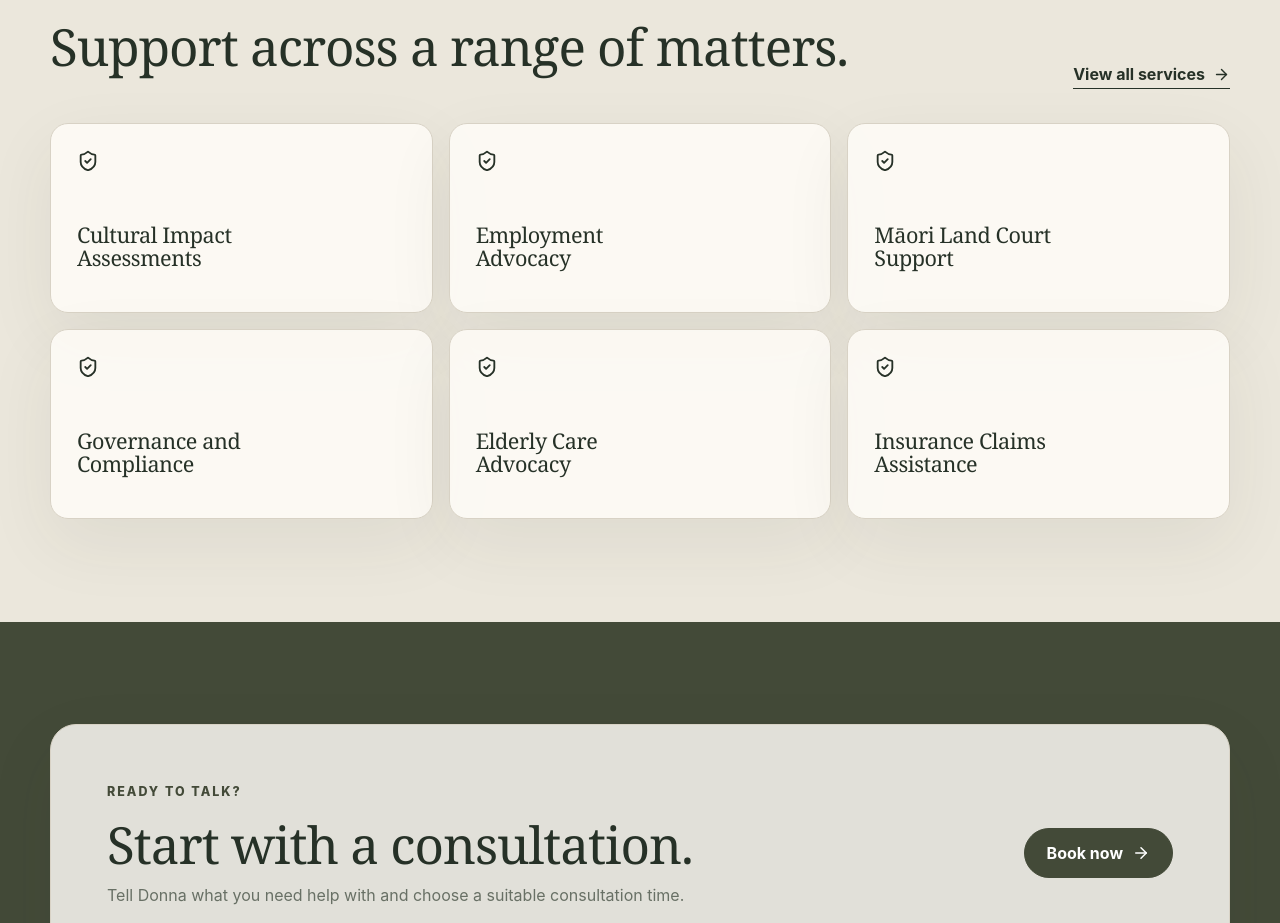
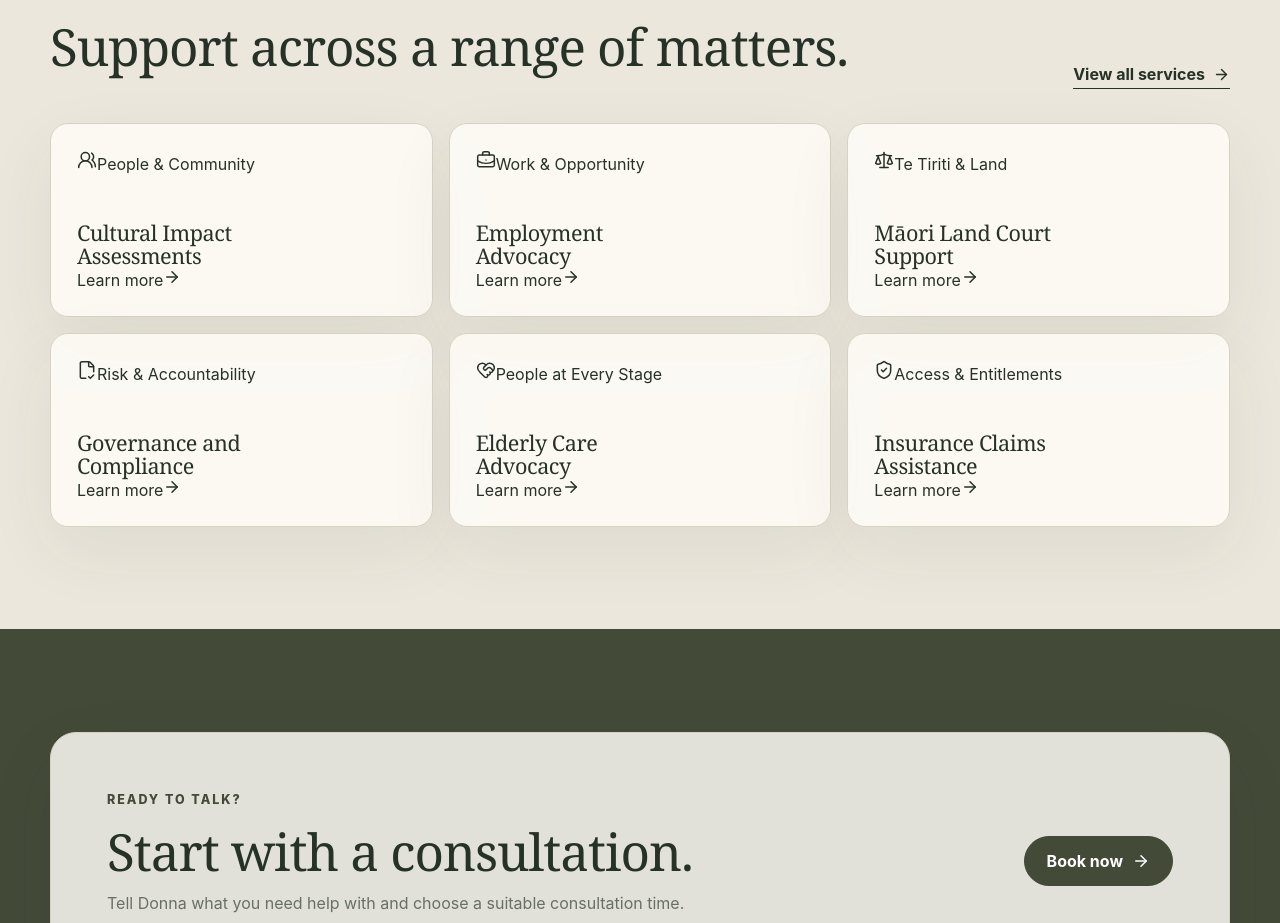
Before and after one commit to haamip/beetit-solutions-web, a React (Vite) app: page / in a window 1280 px wide. Shown: the part 1183-2106 px from the top of the page. Built offline with nearby package versions, Linux system fonts and the light colour scheme; no server answers.

Commit message:
Redesign home service cards

```diff
--- a/src/pages/Home.tsx
+++ b/src/pages/Home.tsx
@@ -1,8 +1,56 @@
-import { ArrowRight, ShieldCheck } from 'lucide-react'
+import {
+  ArrowRight,
+  BriefcaseBusiness,
+  FileCheck2,
+  HeartHandshake,
+  Scale,
+  ShieldCheck,
+  UsersRound,
+} from 'lucide-react'
 import { Link } from 'react-router-dom'
 import { siteConfig } from '../config/site'
+import { serviceDetails } from '../config/services'
 import { useSeo } from '../lib/seo'
 import '../hero.css'
+
+const homeServices = [
+  {
+    name: 'Cultural Impact Assessments',
+    category: 'People & Community',
+    Icon: UsersRound,
+    variant: 'cultural',
+  },
+  {
+    name: 'Employment Advocacy',
+    category: 'Work & Opportunity',
+    Icon: BriefcaseBusiness,
+    variant: 'employment',
+  },
+  {
+    name: 'Māori Land Court Support',
+    category: 'Te Tiriti & Land',
+    Icon: Scale,
+    variant: 'land',
+  },
+  {
+    name: 'Governance and Compliance',
+    category: 'Risk & Accountability',
+    Icon: FileCheck2,
+    variant: 'governance',
+  },
+  {
+    name: 'Elderly Care Advocacy',
+    category: 'People at Every Stage',
+    Icon: HeartHandshake,
+    variant: 'care',
+  },
+  {
+    name: 'Insurance Claims Assistance',
+    category: 'Access & Entitlements',
+    Icon: ShieldCheck,
+    variant: 'insurance',
+  },
+] as const
 
 export function Home() {
   useSeo({
@@ -50,9 +98,9 @@ export function Home() {
         </div>
       </section>
 
-      <section className="section section-soft">
+      <section className="section section-soft services-showcase">
         <div className="container">
-          <div className="section-heading">
+          <div className="section-heading services-showcase-heading">
             <div>
               <p className="eyebrow">Services</p>
               <h2>Support across a range of matters.</h2>
@@ -62,13 +110,33 @@ export function Home() {
             </Link>
           </div>
 
-          <div className="service-grid">
-            {siteConfig.services.slice(0, 6).map((service) => (
-              <article className="service-card" key={service}>
-                <ShieldCheck size={22} />
-                <h3>{service}</h3>
-              </article>
-            ))}
+          <div className="service-grid service-grid-premium">
+            {homeServices.map(({ name, category, Icon, variant }) => {
+              const detail = serviceDetails.find((service) => service.name === name)
+              return (
+                <Link
+                  className={`service-card-link service-card-${variant}`}
+                  key={name}
+                  to={detail ? `/services/${detail.slug}` : '/services'}
+                  aria-label={`Learn more about ${name}`}
+                >
+                  <article className="service-card service-card-premium">
+                    <div className="service-card-topline">
+                      <span className="service-icon-badge"><Icon size={20} strokeWidth={1.8} /></span>
+                      <span className="service-category">{category}</span>
+                    </div>
+                    <div className="service-card-content">
+                      <h3>{name}</h3>
+                      <span className="service-accent-line" aria-hidden="true" />
+                    </div>
+                    <div className="service-card-action">
+                      <span>Learn more</span>
+                      <span className="service-card-arrow" aria-hidden="true"><ArrowRight size={18} /></span>
+                    </div>
+                  </article>
+                </Link>
+              )
+            })}
           </div>
         </div>
       </section>
```
